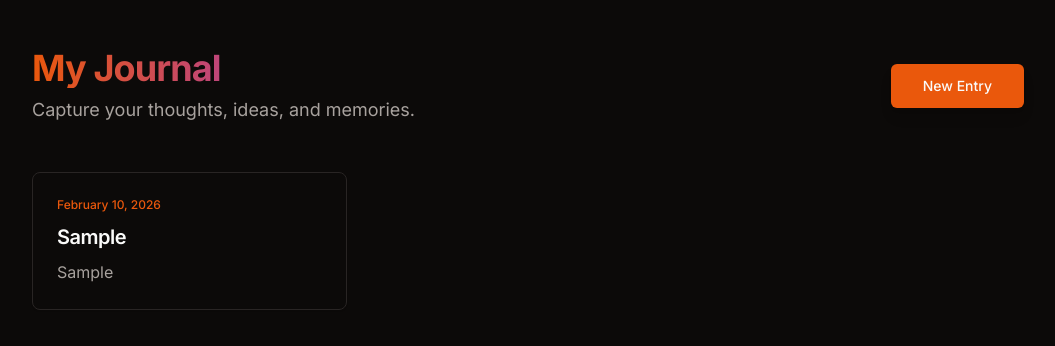
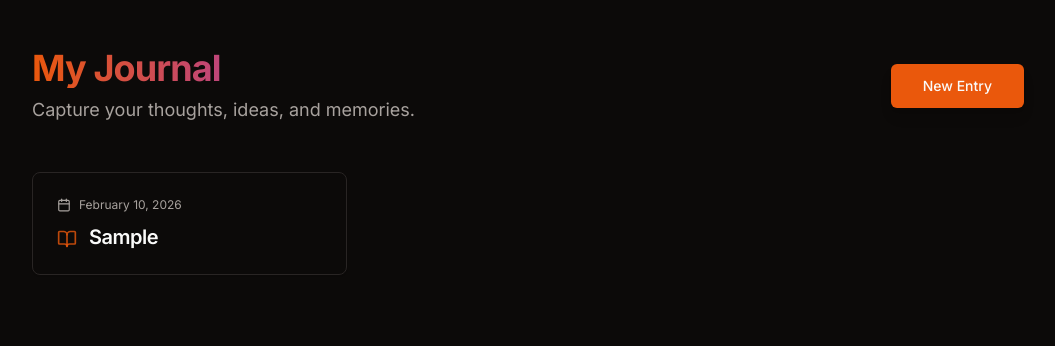
Before and after one commit to davesaah/journal, a Vue app: page /new in a window 1280 px wide. Both pictures are taken after typing "Sample", "Sample" into the empty fields and a click on the button "Save". Shown: the top 346 px of the page, without its empty margins (112-1167 px from the left). Built offline with nearby package versions, Linux system fonts and the light colour scheme.

Commit message:
feat: Add datetime input and display, improve markdown rendering with list styling, and enhance HomeView entry card visuals with icons.

```diff
--- a/src/views/EditorView.vue
+++ b/src/views/EditorView.vue
@@ -20,7 +20,7 @@ const showPreview = ref(true)
 const form = ref({
   title: '',
   content: '',
-  date: new Date().toISOString().split('T')[0]
+  date: new Date().toISOString().slice(0, 16)
 })
 
 // Configure marked for better rendering
@@ -95,7 +95,7 @@ const togglePreview = () => {
            <Label for="date" class="sr-only">Date</Label>
            <Input
               id="date"
-              type="date"
+              type="datetime-local"
               v-model="form.date"
               class="w-auto border-none shadow-none px-0 focus-visible:ring-0 text-sm h-8"
             />
@@ -187,6 +187,25 @@ const togglePreview = () => {
   padding-left: 1.5rem;
 }
 
+:deep(.prose ul) {
+  list-style-type: disc;
+}
+
+:deep(.prose ul li) {
+  position: relative;
+  padding-left: 0.5rem;
+}
+
+:deep(.prose ul li::marker) {
+  color: hsl(var(--primary));
+  font-weight: bold;
+}
+
+:deep(.prose ol li::marker) {
+  color: hsl(var(--primary));
+  font-weight: 600;
+}
+
 :deep(.prose hr) {
   border-color: hsl(var(--border));
 }
--- a/src/views/EntryView.vue
+++ b/src/views/EntryView.vue
@@ -25,7 +25,14 @@ const renderedContent = computed(() => {
 
 const formatDate = (dateString) => {
   if (!dateString) return ''
-  const options = { weekday: 'long', year: 'numeric', month: 'long', day: 'numeric' }
+  const options = {
+    weekday: 'long',
+    year: 'numeric',
+    month: 'long',
+    day: 'numeric',
+    hour: '2-digit',
+    minute: '2-digit'
+  }
   return new Date(dateString).toLocaleDateString(undefined, options)
 }
 
@@ -165,6 +172,20 @@ const goBack = () => {
   margin-bottom: 1.25rem;
 }
 
+:deep(.prose ul) {
+  list-style-type: disc;
+}
+
+:deep(.prose ul li::marker) {
+  color: hsl(var(--primary));
+  font-weight: bold;
+}
+
+:deep(.prose ol li::marker) {
+  color: hsl(var(--primary));
+  font-weight: 600;
+}
+
 :deep(.prose li) {
   margin-bottom: 0.5rem;
 }
--- a/src/views/HomeView.vue
+++ b/src/views/HomeView.vue
@@ -8,6 +8,7 @@ import {
   CardContent
 } from '@/components/ui/card'
 import { Button } from '@/components/ui/button'
+import { Calendar, BookOpen } from 'lucide-vue-next'
 
 const router = useRouter()
 const { entries } = useJournal()
@@ -59,22 +60,23 @@ const openEntry = (id) => {
       <Card
         v-for="entry in entries"
         :key="entry.id"
-        class="group cursor-pointer hover:shadow-lg transition-all duration-300 hover:-translate-y-1 border-muted"
+        class="group cursor-pointer hover:shadow-lg transition-all duration-300 hover:-translate-y-1 border-muted overflow-hidden"
         @click="openEntry(entry.id)"
       >
-        <CardHeader class="pb-2">
-          <span class="text-xs font-medium text-primary mb-1 block">
-            {{ formatDate(entry.date) }}
-          </span>
-          <CardTitle class="text-xl group-hover:text-primary transition-colors">
-            {{ entry.title || 'Untitled Entry' }}
-          </CardTitle>
+        <CardHeader class="space-y-3">
+          <div class="flex items-center gap-2 text-xs text-muted-foreground">
+            <Calendar class="w-3.5 h-3.5" />
+            <span>{{ formatDate(entry.date) }}</span>
+          </div>
+          <div class="flex items-start gap-3">
+            <div class="mt-1 text-primary/80">
+              <BookOpen class="w-5 h-5" />
+            </div>
+            <CardTitle class="text-xl group-hover:text-primary transition-colors leading-tight">
+              {{ entry.title || 'Untitled Entry' }}
+            </CardTitle>
+          </div>
         </CardHeader>
-        <CardContent>
-          <p class="text-muted-foreground line-clamp-3 leading-relaxed">
-            {{ truncate(entry.content) }}
-          </p>
-        </CardContent>
       </Card>
     </div>
   </div>
```
